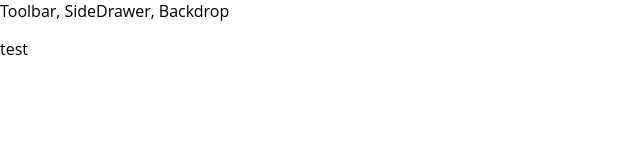
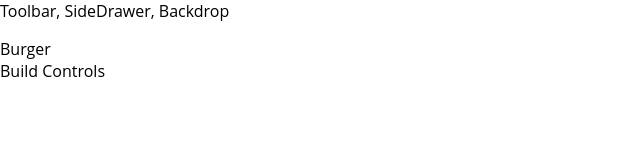
Before and after one commit to saittosun/burger-maxi, a React app: page / in a window 1280 px wide. Shown: the top 160 px of the page, without its empty margins (0-640 px from the left). Built offline with nearby package versions, Linux system fonts and the light colour scheme.

Commit message:
implementation of the burger builder container

```diff
--- a/src/App.js
+++ b/src/App.js
@@ -1,13 +1,14 @@
 // jshint esversion:6
 import React, { Component } from 'react';
 import Layout from './components/Layout/Layout';
+import BurgerBuilder from './containers/BurgerBuilder/BurgerBuilder';
 
 class App extends Component {
   render() {
     return (
       <div className="App">
         <Layout>
-          <p>test</p>
+          <BurgerBuilder />
         </Layout>
       </div>
     );
--- /dev/null
+++ b/src/components/Layout/Layout.css
@@ -0,0 +1,3 @@
+.Content {
+  margin-top: 16px;
+}
--- a/src/components/Layout/Layout.js
+++ b/src/components/Layout/Layout.js
@@ -1,13 +1,17 @@
 //jshint esversion: 6
+//this should actually be a container because there we plan on managing the state for the burger we're about to build.
 //Now this allows us to simply use this layout component as a wrapper around the core content component we want to render to the screen.
 import React from 'react';
 import Aux from '../../hoc/_Aux';
+import classes from './Layout.css';
 
 //two solutions to that, do you remember them? Well for one, we could return an array here instead of JSX which is sitting next to each other, if we return an array and give each item a key, we are allowed to kind of return adjacent elements. The alternative is to create such an auxiliary higher order component. It serves only one purpose, wrapping something and immediately outputting it but hence fulfilling the requirement of having a wrapping component. we also have of course the third option of wrapping everything in a div here or another element but I don't need that div or any other element, actually I want to have adjacent elements, that is why I will go with the higher order component approach and create such a utility auxiliary component.
 const layout = (props) => (
   <Aux>
     <div>Toolbar, SideDrawer, Backdrop</div>
-    <main>{props.children}</main>
+    <main className={classes.Content}>
+      {props.children}
+    </main>
   </Aux>
 );
 
--- /dev/null
+++ b/src/containers/BurgerBuilder/BurgerBuilder.js
@@ -0,0 +1,16 @@
+// jshint esversion: 6
+import React, { Component } from "react";
+import Aux from '../../hoc/_Aux';
+
+class BurgerBuilder extends Component {
+  render() {
+    return (
+      <Aux>
+        <div>Burger</div>
+        <div>Build Controls</div>
+      </Aux>
+    )
+  }
+}
+
+export default BurgerBuilder;
```
